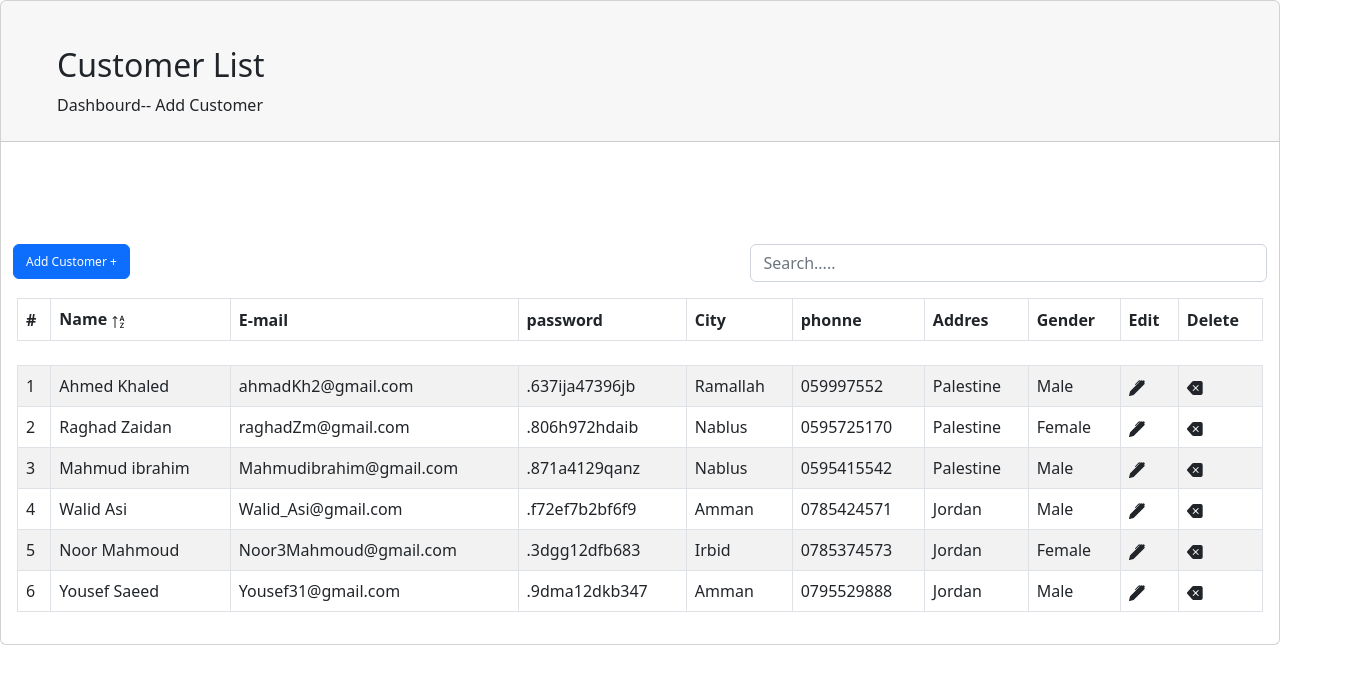
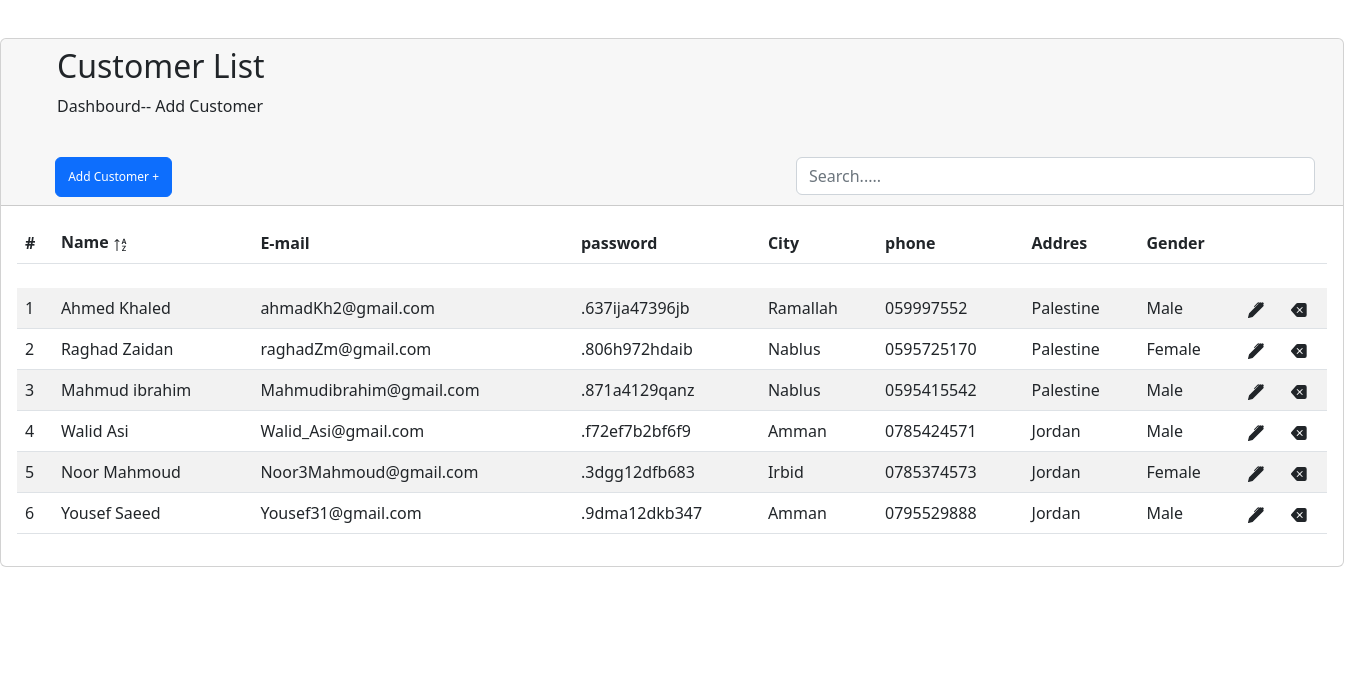
Before and after one commit to iMohammadSawalha/storify, a React (Create React App) app: page / in a window 1280 px wide. Shown: the top 684 px of the page, 1367 px wide, since content can reach past the window. Built offline with nearby package versions, Linux system fonts and the light colour scheme.

Commit message:
finsh add customer

```diff
--- a/src/components/Addcustomer/ListCu.js
+++ b/src/components/Addcustomer/ListCu.js
@@ -65,7 +65,7 @@ import { BsSortAlphaDown } from "react-icons/bs";
           phon: editFormData.phon,
           city: editFormData.city,
           gender: editFormData.gender,
-          password: editFormData.passwor,
+          password: editFormData.password
         }
 
         const newCustomerData = [...customerData];
@@ -100,11 +100,11 @@ const handleEditFormChange = (event) => {
         ind:customerData.ind,
           name: customerData.name,
           email: customerData.email,
+          password: customerData.password,
           address: customerData.address,
           phon: customerData.phon,
           city: customerData.city,
-          gender: customerData.gender,
-          password: customerData.password
+          gender: customerData.gender
         }
 
         setEditFormData(formValues)
@@ -130,17 +130,18 @@ const handleEditFormChange = (event) => {
 	};
 
   return (
-    <div className='col lg-3 md-4  sm-4 addCus'>
+    <>
+<div className='listC'>
      <Card id='tableCard'>
 		  <Card.Header>
         <h2 id='h2'>Customer List</h2>
         <p id='parg'>Dashbourd-- Add Customer</p>
-        </Card.Header>
-            <section className='Customer'>
+            <section className='bar'>
               <div className='container-fluid'>
                 <div className='row'>
                  <div className='col lg-3 md-4  sm-4 addCus'>
                    <PopupCu func={addRows} />
+
                    </div>
 
                    <div className='col lg-9 md-8 sm-8 searchIf'>
@@ -149,33 +150,28 @@ const handleEditFormChange = (event) => {
                      type="search"
                      placeholder="Search....."
                      className="me-2"
-              aria-label="Search"
-              onChange={(e) => setSearch(e.target.value)}
-            />
+                     onChange={(e) => setSearch(e.target.value)}  />
                      </Form>
                </div>
             </div>
           </div>
           </section>
-
-
+          </Card.Header>
     <Card.Body>
-          <Table striped bordered hover  className='listC' >
+          <Table striped hover>
            <thead >
             <tr >
-
               <th>#</th>
               <th >  Name <div id='sort'  onClick={() => setIsActive(!isActive)}>
-                   {isActive ? <BsSortAlphaUp onClick={()=>onSorterDow()}/> :<BsSortAlphaDown onClick={()=>onSorterUp()}/>}
-              </div> </th>
+               {isActive ? <BsSortAlphaUp onClick={()=>onSorterDow()}/> :<BsSortAlphaDown onClick={()=>onSorterUp()}/>}</div> </th>
               <th>E-mail</th>
               <th>password</th>
               <th>City</th>
-              <th>phonne</th>
+              <th>phone</th>
               <th>Addres</th>
               <th>Gender</th>
-              <th> Edit </th>
-              <th>Delete </th>
+              <th>  </th>
+              <th> </th>
 
             </tr>
            </thead>
@@ -185,6 +181,8 @@ const handleEditFormChange = (event) => {
         </Card.Body>
         </Card>
         </div>
+
+        </>
   );
 }
 
--- a/src/components/Addcustomer/ListStyle.css
+++ b/src/components/Addcustomer/ListStyle.css
@@ -1,41 +1,23 @@
-.styled-table {
-    border-collapse: collapse;
-    margin: 20px 0;
-    margin-left:20px;
-    font-size: 0.9em;
-    font-family: sans-serif;
-
-
-}
 #h2{
     position: relative;
     left: 40px;
-  margin-top: 3%;
-
-}
-th.listC,td.listC{
-    width: 10px;
 }
 .bar{
-    display:flex;
-    flex-direction: row;
-    height: 75px;}
-
-.Customer{
-    display:flex;
-    flex-direction: column;
-    margin-top: 8%;
-    overflow-x: auto;
+    margin-top: 3%;
+}
+.addCus{
+  margin-left: 2%;
+ margin-top: 5%;
 }
 #parg{
     position: relative;
     left: 40px;
+}
+.listC{
+    display:flex;
+    flex-direction: column;
+    margin-top:3%;
 
-
-}
-
-.listC{
-    overflow-x: auto;
 }
 #sort{
     margin-left: 52px;
@@ -46,15 +28,18 @@ th.listC,td.listC{
     width: 84%;
 }
 #tableCard{
-    width: 100%;
+    width: 105%;
 }
-
-@media only screen and  (width:768px) {
+@media (width:820px)  {
     #tableCard{
-        width: 135%;
+        width: max-content
     }
 }
-
+@media (width:768px) {
+    #tableCard{
+        width: max-content;
+    }
+}
 @media (max-width:654px) {
     .table thead{
         display: none;
@@ -76,5 +61,4 @@ th.listC,td.listC{
 
     }
 
-
 }
--- a/src/components/Addcustomer/PopupC.css
+++ b/src/components/Addcustomer/PopupC.css
@@ -1,11 +1,8 @@
 #addBTN{
-    margin-top: 23px;
-    margin-left: 4%;
-    height: 35px;
+    height: 40px;
    font-size:12px;
    width: auto;
    margin: auto;
-
 }
 
 
--- a/src/components/Addcustomer/ReadOnlyRow.js
+++ b/src/components/Addcustomer/ReadOnlyRow.js
@@ -14,9 +14,10 @@ const ReadOnlyRow = ({ customerData, handleEditClick, handleDeleteClick }) => {
             <td>{customerData.city}</td>
             <td>{customerData.gender}</td>
 
-            <td><BsFillPenFill onClick={(event) => handleEditClick(event, customerData)}  /></td>
+            <td>< BsFillPenFill id="penfill" data-tip="edit" onClick={(event) => handleEditClick(event, customerData)}  /></td>
+
                 <td>
-                <BsFillBackspaceFill onClick={() => handleDeleteClick(customerData.ind)} />
+                <BsFillBackspaceFill id="backspace" data-tooltip-content="delete" onClick={() => handleDeleteClick(customerData.ind)} />
             </td>
 
         </tr>
--- a/src/components/Addcustomer/data.json
+++ b/src/components/Addcustomer/data.json
@@ -54,8 +54,7 @@
           "city":"Jordan",
           "gender":"Female"
 
-          }
-,
+          },
   {
    "ind":6,
    "name":"Yousef Saeed",
```
Lines whose indentation alone changed are shown as unchanged.
